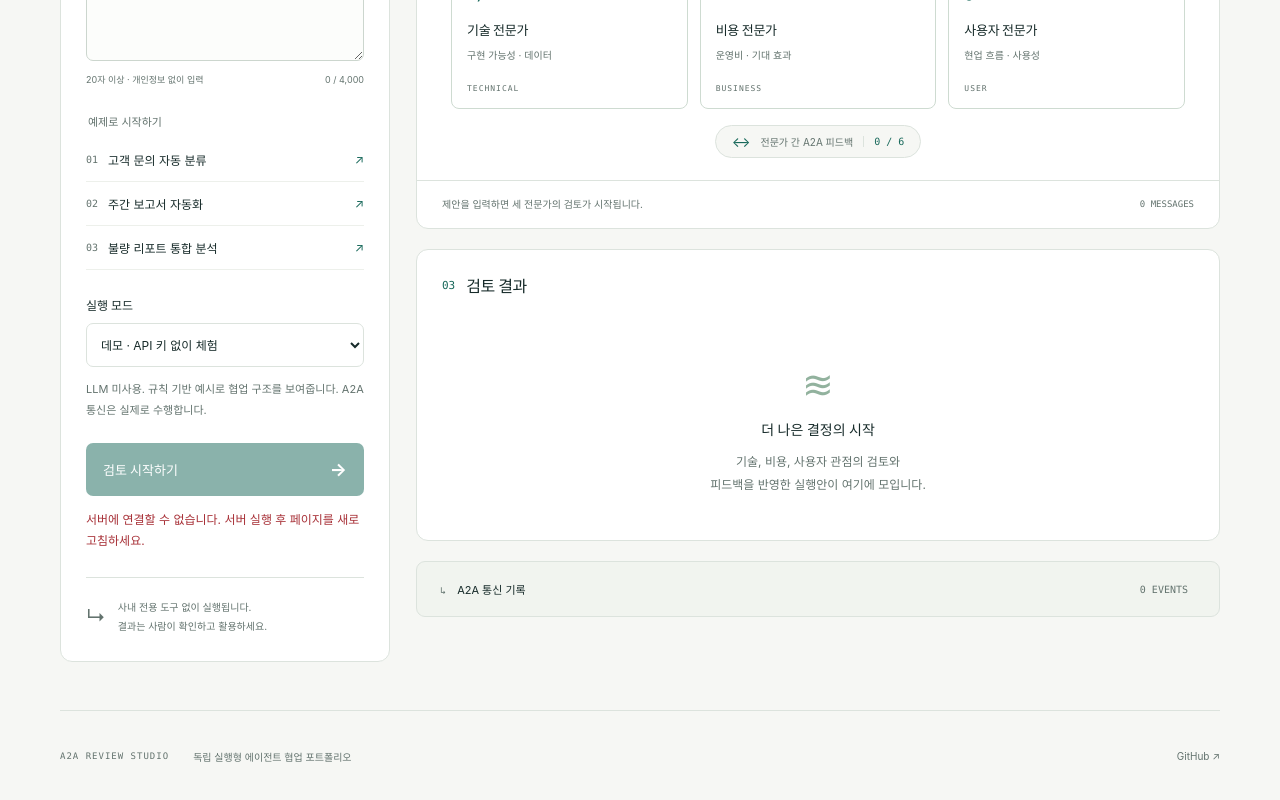
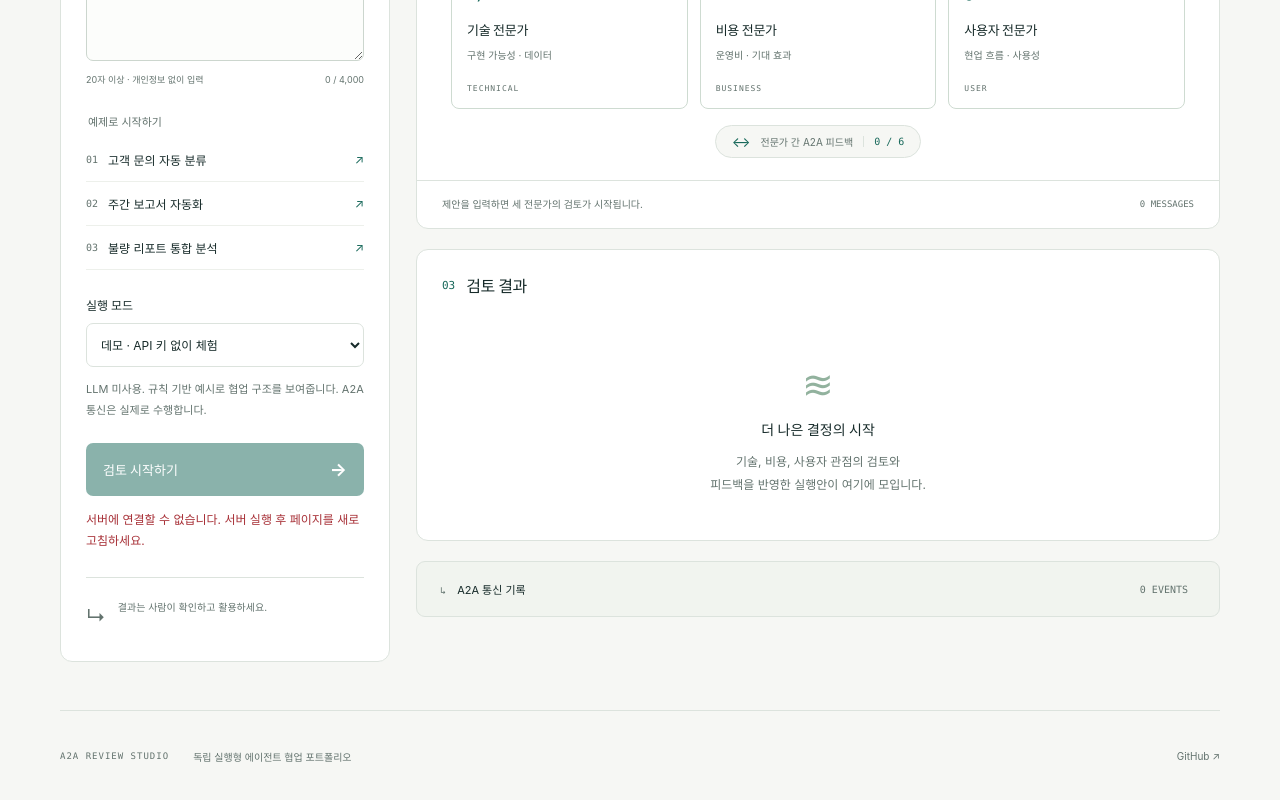
Before and after one commit to seokbeomkong/a2a-review-studio, a plain HTML site: page review_studio/static/index.html in a window 1280 px wide. Shown: the part 655-1455 px from the top of the page. Drawn offline with Linux system fonts and the light colour scheme; no server answers.

Commit message:
docs: remove organization-specific portfolio references

```diff
--- a/review_studio/static/index.html
+++ b/review_studio/static/index.html
@@ -45,7 +45,7 @@
             <button id="start" type="submit" class="primary" disabled><span>검토 시작하기</span><span aria-hidden="true">→</span></button>
             <p id="form-error" class="error" role="alert" hidden></p>
           </form>
-          <div class="brief-foot"><span class="mini-icon" aria-hidden="true">↳</span><p>사내 전용 도구 없이 실행됩니다.<br>결과는 사람이 확인하고 활용하세요.</p></div>
+          <div class="brief-foot"><span class="mini-icon" aria-hidden="true">↳</span><p>결과는 사람이 확인하고 활용하세요.</p></div>
         </aside>
 
         <div class="review-area">
```
Also changed, not shown: docs/screenshots/desktop.png, docs/screenshots/mobile.png, docs/screenshots/review-complete.png, 5 other files.
